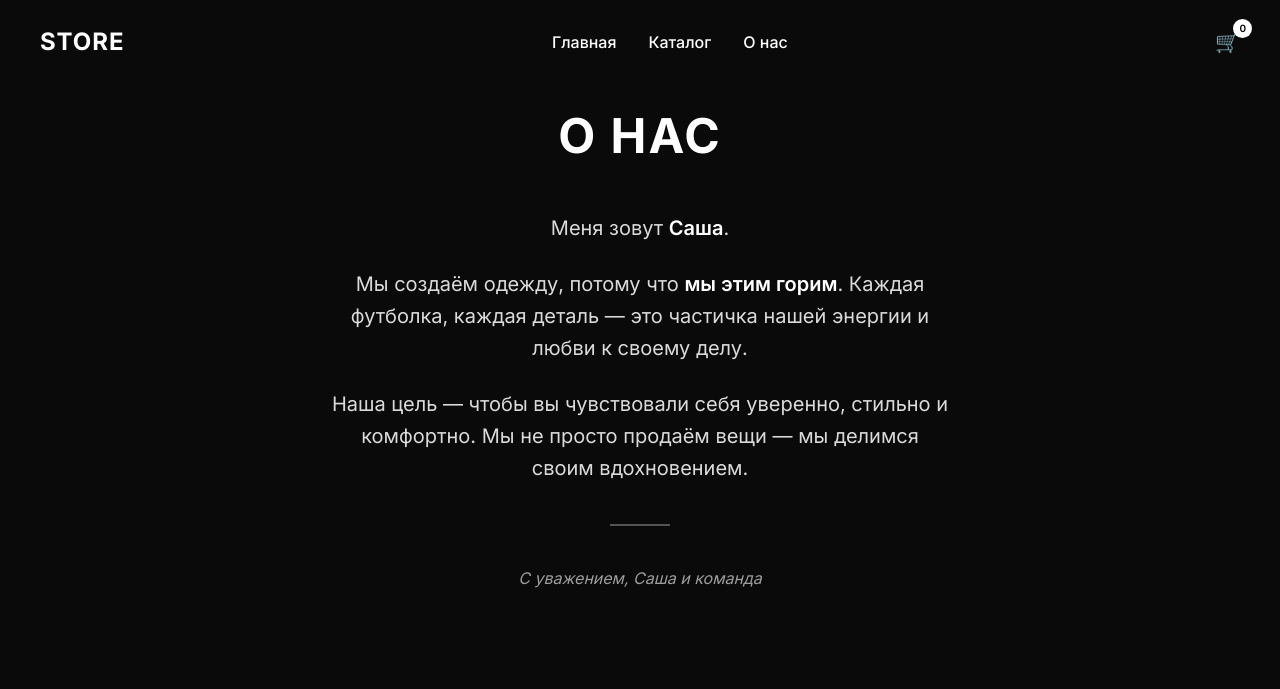
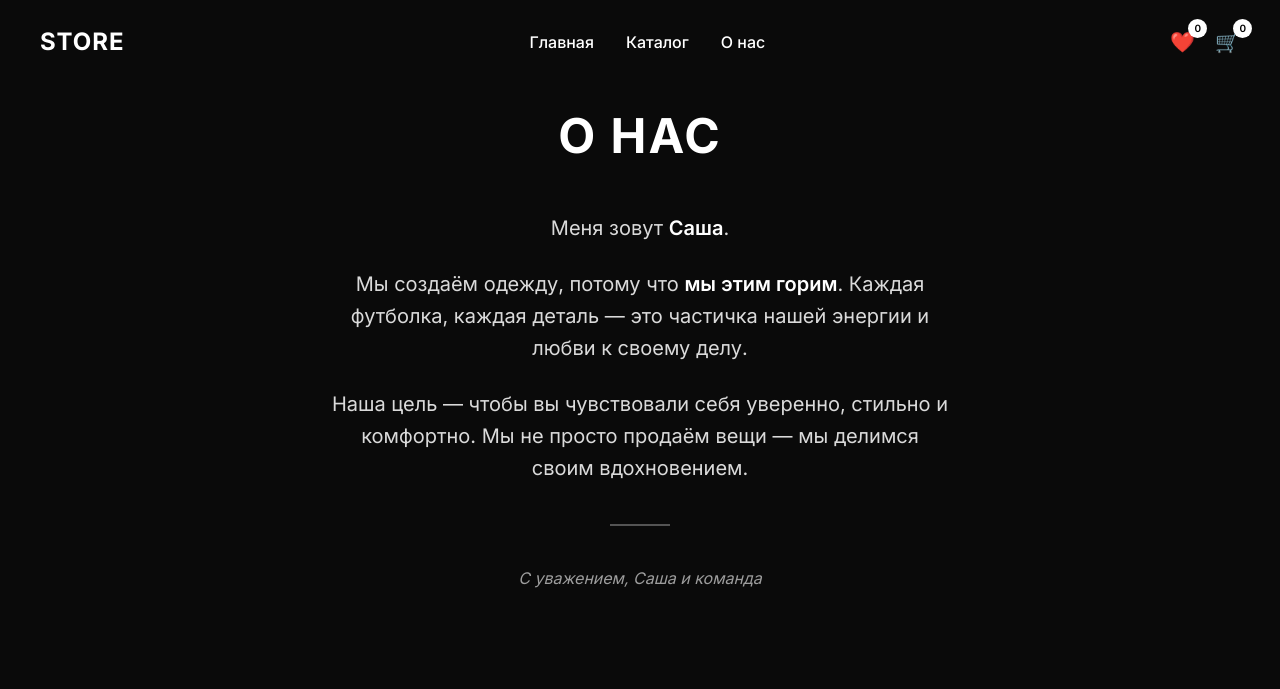
Before and after one commit to firsovak-hash/store, a Flask app: page /about in a window 1280 px wide. Shown: the top 689 px of the page. Run offline with Flask 3, Linux system fonts and the light colour scheme.

Commit message:
Update base.html

```diff
--- a/templates/base.html
+++ b/templates/base.html
@@ -15,12 +15,12 @@
 
         body {
             font-family: 'Inter', sans-serif;
-            background: #0a0a0a;
+            background: #000000;
             color: #1a1a1a;
             line-height: 1.5;
         }
 
-        /* ШАПКА — белые ссылки */
+        /* ШАПКА — абсолютное позиционирование поверх фото */
         .navbar {
             position: absolute;
             top: 0;
@@ -71,7 +71,8 @@
             position: relative;
         }
 
-        .cart-count {
+        /* СТИЛИ ДЛЯ СЧЁТЧИКОВ (корзина и избранное) */
+        .cart-count, .likes-count {
             position: absolute;
             top: -8px;
             right: -12px;
@@ -216,6 +217,12 @@
         <a href="/about">О нас</a>
     </div>
     <div class="nav-icons">
+        <!-- Иконка избранного (лайки) -->
+        <a href="/likes" class="likes-icon">
+            ❤️
+            <span class="likes-count" id="likes-count">0</span>
+        </a>
+        <!-- Иконка корзины -->
         <a href="/cart" class="cart-icon">
             🛒
             <span class="cart-count" id="cart-count">0</span>
@@ -231,6 +238,7 @@
     <a href="/catalog">Каталог</a>
     <a href="/about">О нас</a>
     <a href="/cart">Корзина</a>
+    <a href="/likes">Избранное</a>
 </div>
 <div class="menu-overlay" id="menuOverlay"></div>
 
@@ -284,8 +292,18 @@
             if (el) el.textContent = data.count || 0;
         } catch(err) {}
     }
+
+    // Функция для обновления счётчика избранного
+    function updateLikesCount() {
+        let likes = JSON.parse(localStorage.getItem('liked_products') || '[]');
+        const countEl = document.getElementById('likes-count');
+        if (countEl) countEl.textContent = likes.length;
+    }
+
     updateCartCount();
+    updateLikesCount();
     setInterval(updateCartCount, 3000);
+    window.updateLikesCount = updateLikesCount; // глобальная функция
 </script>
 
 {% block extra_js %}{% endblock %}
```
